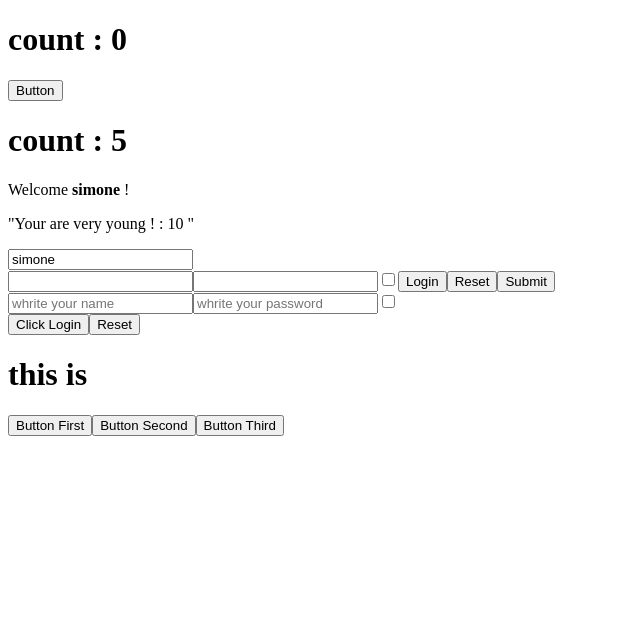
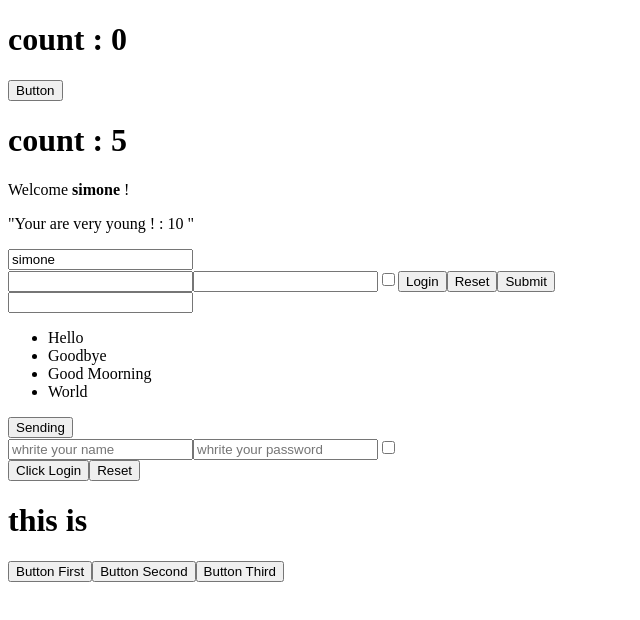
Before and after one commit to Simonedamb/React-exercises, a React (Create React App) app: page / in a window 1280 px wide. Shown: the top 620 px of the page, without its empty margins (0-640 px from the left). Built offline with nearby package versions, Linux system fonts and the light colour scheme.

Commit message:
lists-03

```diff
--- a/src/App.js
+++ b/src/App.js
@@ -3,6 +3,7 @@ import ClickCounter from "./ClickCounter";
 import { ClickTracker } from "./ClickTracker";
 import { InteractiveWelcome } from "./InteractiveWelcome";
 import { Login } from "./Login";
+import { TodoList } from "./TodoList";
 import { UcontrolledLogin } from "./UncontrolledLogin";
 
 export class App extends React.Component {
@@ -12,6 +13,7 @@ export class App extends React.Component {
         <ClickCounter />
         <InteractiveWelcome />
         <UcontrolledLogin />
+        <TodoList />
         <Login />
         <ClickTracker />
       </div>
--- /dev/null
+++ b/src/TodoList.js
@@ -0,0 +1,35 @@
+import React from "react";
+
+export class TodoList extends React.Component {
+  state = {
+    arr: ["Hello", "Goodbye", "Good Moorning", "World"],
+  };
+
+  handleTodoList = (event) => {
+    event.preventDefault();
+    const elementInput = event.target.elements.list;
+    const newList = elementInput.value;
+
+    this.setState((state) => {
+      return {
+        arr: [...state.arr, newList],
+      };
+    });
+  };
+
+  render() {
+    return (
+      <div>
+        <form onSubmit={this.handleTodoList}>
+          <input name="list"></input>
+          <ul>
+            {this.state.arr.map((name) => (
+              <li>{name}</li>
+            ))}
+          </ul>
+          <button type="submit">Sending</button>
+        </form>
+      </div>
+    );
+  }
+}
```
